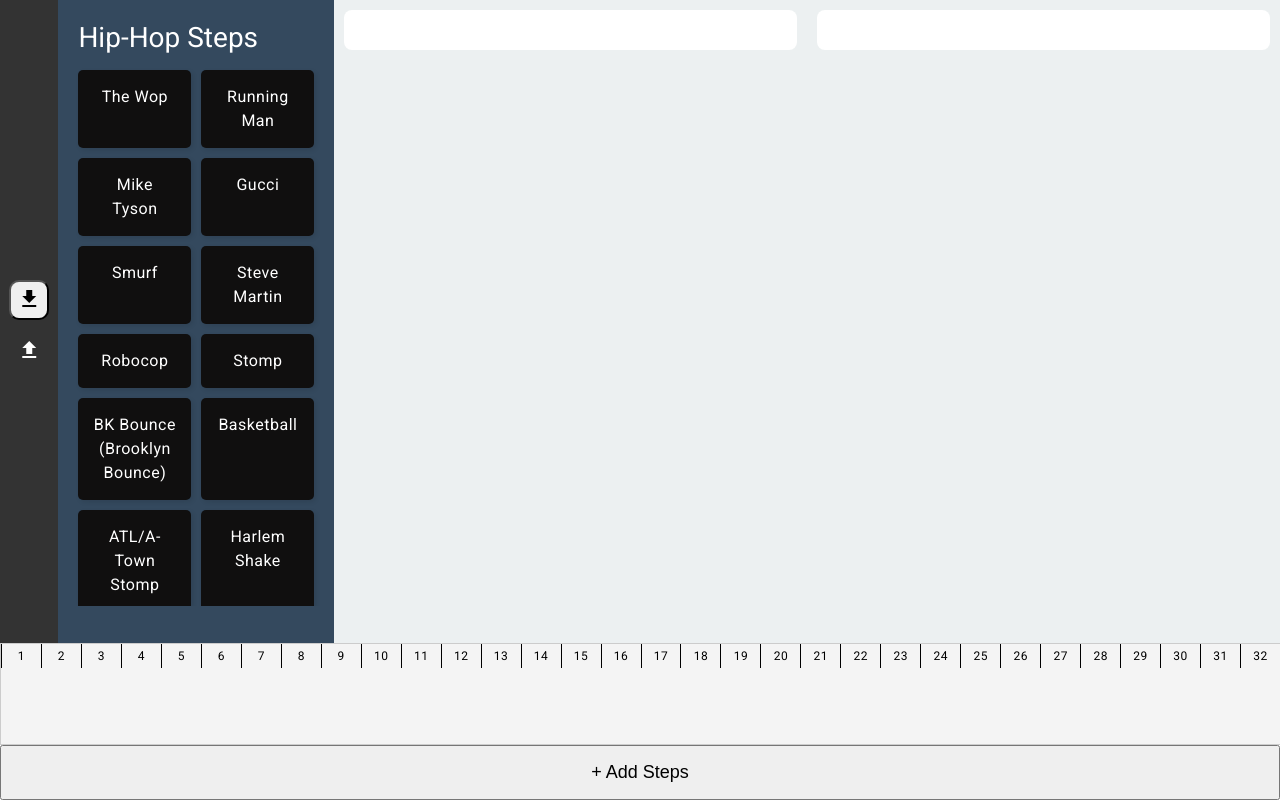
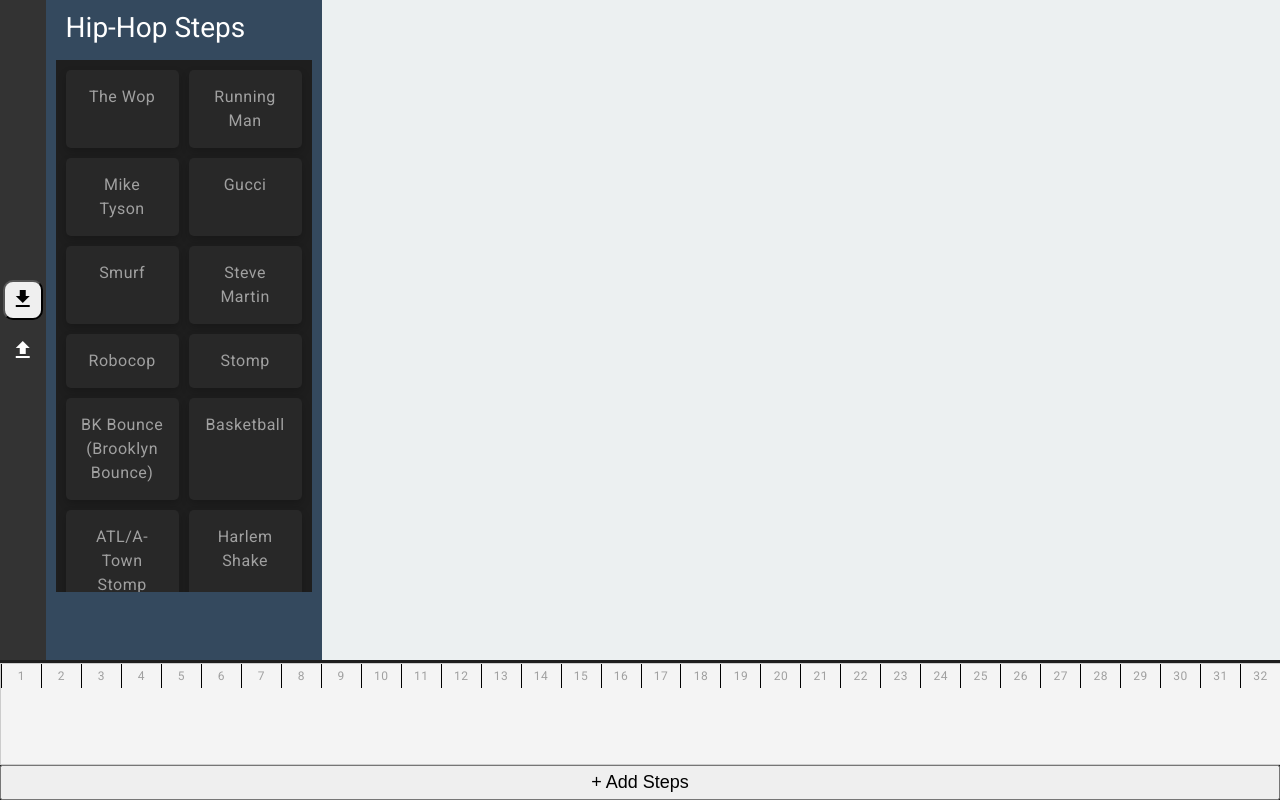
Before and after one commit to chinmaygireesh/Choreography-Builder, an Angular app: page / in a window 1280 px wide. Built offline with nearby package versions, Linux system fonts and the light colour scheme.

Commit message:
Styling p1

```diff
--- a/src/app/app.component.css
+++ b/src/app/app.component.css
@@ -2,10 +2,12 @@
     display: flex;
     flex-direction: column;
     height: 100vh;
+    background-color: #1E1E1E; /* AE Dark Gray */
+    color: #A0A0A0; /* AE Light Gray Text */
   }
 
   .sidebar {
-    width: 3%;
+    width: 2%;
     background: #2c3e50;
     color: white;
     padding: 10px;
--- a/src/app/components/display-area/display-area.component.css
+++ b/src/app/components/display-area/display-area.component.css
@@ -34,3 +34,47 @@
     height: 100%;
     border-radius: 8px;
 }
+.button-session {
+    display: flex;
+    gap: 10px;  /* Space between buttons */
+    justify-content: center;
+  }
+
+  .add-btn, .edit-btn {
+    display: flex;
+    align-items: center;
+    justify-content: center;
+    padding: 12px 20px;
+    font-size: 18px;
+    width: 200px;  /* Long buttons */
+    border: none;
+    border-radius: 5px;
+    cursor: pointer;
+    transition: background-color 0.3s ease-in-out;
+  }
+
+  .add-btn {
+    background-color: #4CAF50;
+    color: white;
+  }
+
+  .add-btn i {
+    margin-right: 8px;
+  }
+
+  .add-btn:hover {
+    background-color: #45a049;
+  }
+
+  .edit-btn {
+    background-color: #FFA500;  /* Orange color for edit */
+    color: white;
+  }
+
+  .edit-btn i {
+    margin-right: 8px;
+  }
+
+  .edit-btn:hover {
+    background-color: #ff8c00;
+  }
--- a/src/app/components/display-area/display-area.component.html
+++ b/src/app/components/display-area/display-area.component.html
@@ -1,7 +1,8 @@
 
-<div class="parent">
+<div *ngIf="selectedStep">
+<div class="parent" >
     <div class="child">
-        <div class="display-area" *ngIf="selectedStep">
+        <div class="display-area" >
             <h3>Step Details</h3>
             <p><strong>Name:</strong> {{ selectedStep?.name }}</p>
             <p><strong>Start Beat:</strong> {{ selectedStep?.startBeat }}</p>
@@ -16,12 +17,22 @@
             <p><strong>Video:</strong> <a [href]="selectedStep?.video" target="_blank">Watch Video</a></p>
         </div>
     </div>
-    <div class="child">
-        <div class="video" *ngIf="getYouTubeEmbedUrl(selectedStep?.video)">
+    <div class="child" *ngIf="getYouTubeEmbedUrl(selectedStep?.video)">
+        <div class="video" >
         <iframe style="height: 400px;"
             [src]="getYouTubeEmbedUrl(selectedStep?.video)"
             frameborder="0"
             allowfullscreen>
         </iframe>
-    </div></div>
+    </div>
+
 </div>
+
+</div>
+<br>
+<div class="button-session">
+    <button class="add-btn" (click)="onEditClick()" *ngIf = !selectedStep?.id ><i class="fa fa-plus">Add</i> </button>
+    <button class="edit-btn" (click)="onEditClick()" *ngIf = selectedStep?.id><i class="fa fa-pencil-alt">Edit</i> </button>
+    <!-- Add more buttons as needed -->
+</div>
+</div>
--- a/src/app/components/display-area/display-area.component.ts
+++ b/src/app/components/display-area/display-area.component.ts
@@ -2,6 +2,8 @@
 import { CommonModule } from '@angular/common';
 import { ChoreographyStep,ChoreographyService } from '../../services/choreography.service';
 import { DomSanitizer, SafeResourceUrl } from '@angular/platform-browser';
+import { MatDialog } from '@angular/material/dialog';
+import { AddStepModalComponent } from '../add-step-modal/add-step-modal.component';
 
 @Component({
   selector: 'app-display-area',
@@ -12,8 +14,27 @@
 })
 export class DisplayAreaComponent {
   selectedStep: ChoreographyStep | null = null;
+  defaultStepData: ChoreographyStep
+  =
+  {
+    id: 0,
+    name: "",
+    startBeat: 0,
+    beatDuration: 1,
+    difficulty: "Medium",
+    level: "Beginner",
+    travel: "Small",
+    direction: "Clockwise",
+    energy: "High",
+    groove: "Hip-Hop Bounce",
+    refLink: "",
+    video: ""
+  };
 
-  constructor(private _choreographyStep: ChoreographyService, private sanitizer: DomSanitizer ){
+  constructor(private _choreographyStep: ChoreographyService,
+    private sanitizer: DomSanitizer ,
+    private dialog: MatDialog
+  ){
 
   }
   ngOnInit() {
@@ -35,4 +56,13 @@
     return null;
   }
 
+  onEditClick() {
+      const dialogRef = this.dialog.open(AddStepModalComponent, {
+        width: '400px',
+        data: { ...this.selectedStep }  // ✅ Pass step data to modal for editing
+      });
+    // Add your edit logic here
+  }
+
+
 }
--- a/src/app/components/step-lib/step-lib.component.css
+++ b/src/app/components/step-lib/step-lib.component.css
@@ -1,52 +1,54 @@
+/* Scrollable container */
 .step-lib-container {
-
-    max-height: 90%; /* Adjust based on your need */
-    overflow-y: auto; /* Enables vertical scrolling */
+    max-height: 80%;
+    overflow-y: auto;
     padding: 10px;
-
-    scrollbar-width: thin; /* For Firefox */
-    scrollbar-color: #888 #f0f0f0; /* Thumb and track color */
+    background-color: #1E1E1E; /* AE Dark Gray */
+    color: #A0A0A0; /* Soft white for readability */
 }
 
+/* Scrollbar */
 .step-lib-container::-webkit-scrollbar {
-    width: 10px !important; /* Ensure it's visible */
+    width: 10px !important;
+    display: block;
 }
 
 .step-lib-container::-webkit-scrollbar-track {
-    background: #f0f0f0 !important; /* Light gray track */
+    background: #2A2A2A !important; /* Dark gray track */
     border-radius: 10px;
 }
 
 .step-lib-container::-webkit-scrollbar-thumb {
-    background: linear-gradient(45deg, #ff758c, #ff7eb3) !important;
+    background: linear-gradient(45deg, #3A3DFF, #892CDC) !important; /* AE blue-purple */
     border-radius: 10px;
     transition: background 0.3s;
 }
 
 .step-lib-container::-webkit-scrollbar-thumb:hover {
-    background: linear-gradient(45deg, #ff477e, #ff3b6f) !important;
+    background: linear-gradient(45deg, #1E90FF, #7D00A8) !important; /* Brighter on hover */
 }
 
-.step-lib-container::-webkit-scrollbar-thumb:hover {
-    background: linear-gradient(45deg, #ff477e, #ff3b6f); /* Darker on hover */
-}
-
+/* Grid layout */
 .step-grid {
     display: grid;
     grid-template-columns: repeat(2, 1fr); /* 2 tiles per row */
-    gap: 10px; /* Spacing between tiles */
+    gap: 10px;
 }
 
+/* Step tile styling */
 .step-tile {
-    background-color: #100f0f;
+    background-color: #282828; /* AE Dark Gray */
     padding: 15px;
     text-align: center;
     border-radius: 5px;
-    box-shadow: 2px 2px 5px rgba(0, 0, 0, 0.1);
+    box-shadow: 0px 4px 8px rgba(0, 0, 0, 0.2);
     cursor: pointer;
-    transition: transform 0.2s;
+    transition: transform 0.2s, box-shadow 0.3s;
+    color: #A0A0A0; /* Soft white for readability */
+}
 
-    &:hover {
+/* Hover effect */
+.step-tile:hover {
     transform: scale(1.05);
+    box-shadow: 0px 4px 15px rgba(26, 115, 232, 0.5); /* AE blue glow */
 }
-  }
--- a/src/app/components/step-lib/step-lib.component.html
+++ b/src/app/components/step-lib/step-lib.component.html
@@ -1,8 +1,12 @@
+<h5 style="    margin-left: 10px;">Hip-Hop Steps</h5>
 <div class="step-lib-container">
-    <h5>Hip-Hop Steps</h5>
     <div class="step-grid">
-      <div class="step-tile" *ngFor="let step of steps">
-        <span (click)="openEditStepDialog(step)">{{ step.name }}</span>
+      <div
+      (dblclick)="openEditStepDialog(step)"
+       class="step-tile"
+       (click) ="selectStep(step)"
+        *ngFor="let step of steps">
+        <span >{{ step.name }}</span>
       </div>
     </div>
   </div>
--- a/src/app/components/step-lib/step-lib.component.ts
+++ b/src/app/components/step-lib/step-lib.component.ts
@@ -24,10 +24,14 @@
     })
   }
   openEditStepDialog(step: ChoreographyStep): void {
+   // this.selectStep(step);
       const dialogRef = this.dialog.open(AddStepModalComponent, {
         width: '400px',
         data: { ...step }  // ✅ Pass step data to modal for editing
       });
     }
+    selectStep(step: ChoreographyStep) {
+      this._choreoService.selectStep(step)
+    }
 
 }
--- a/src/app/components/timeline/timeline.component.css
+++ b/src/app/components/timeline/timeline.component.css
@@ -35,6 +35,8 @@
   }
 
   .step {
+    margin-top: 10px;
+    margin-left: 1px;
     position: absolute;
     height: 50px;
     background: #4caf50;
@@ -53,6 +55,6 @@
     width: 100%;
     margin-top: 0px;
     font-size: 18px;
-    padding: 15px;
+    padding: 5px;
     text-align: center;
   }
--- a/src/app/components/timeline/timeline.component.ts
+++ b/src/app/components/timeline/timeline.component.ts
@@ -2,6 +2,7 @@
 import { NgFor } from '@angular/common';
 import { ChoreographyService, ChoreographyStep } from '../../services/choreography.service';
 import { MatDialog } from '@angular/material/dialog';
+import { MatIcon } from '@angular/material/icon';
 import { AddStepModalComponent } from '../add-step-modal/add-step-modal.component';
 
 
@@ -10,7 +11,7 @@
   templateUrl: './timeline.component.html',
   styleUrls: ['./timeline.component.css'],
   standalone: true,
-  imports:[NgFor]
+  imports:[NgFor, MatIcon]
 })
 export class TimelineComponent implements OnInit {
   beats: number[] = [];
@@ -71,9 +72,13 @@
   }
   getRandomColor(stepName: string): string {
     const hash = stepName.split("").reduce((acc, char) => acc + char.charCodeAt(0), 0);
-    const hue = hash % 360; // Keep within HSL range
-    return `hsl(${hue}, 70%, 60%)`; // Vibrant colors with good contrast
+    const hue = (hash % 40) + 220; // Restrict hue to 220-260 (blue & purple shades)
+    const saturation = 40 + (hash % 20); // 40-60% saturation for subtlety
+    const lightness = 30 + (hash % 10); // 30-40% lightness for a dark UI feel
+
+    return `hsl(${hue}, ${saturation}%, ${lightness}%)`; // Dark After Effects color scheme
   }
+
   downloadChoreoJson()
   {
     this.choreographyService.saveChoreographyToFile(this.steps);
@@ -101,4 +106,21 @@
     this.choreographyService.selectStep(step)
   }
 
+  getStepIcon(stepName: string): string {
+    const iconMap: { [key: string]: string } = {
+      'The Wop': 'directions_run',
+      'Running Man': 'directions_walk',
+      'Mike Tyson': 'sports_mma',
+      'Gucci': 'emoji_people',
+      'Smurf': 'child_care',
+      'Steve Martin': 'theater_comedy',
+      'Robocop': 'android',
+      'Stomp': 'emoji_symbols',
+      'BK Bounce (Brooklyn Bounce)': 'music_note',
+      'Basketball': 'sports_basketball'
+    };
+
+    return iconMap[stepName] || 'help'; // Default to 'help' if no icon found
+  }
+
 }
```
Lines whose indentation alone changed are shown as unchanged.
